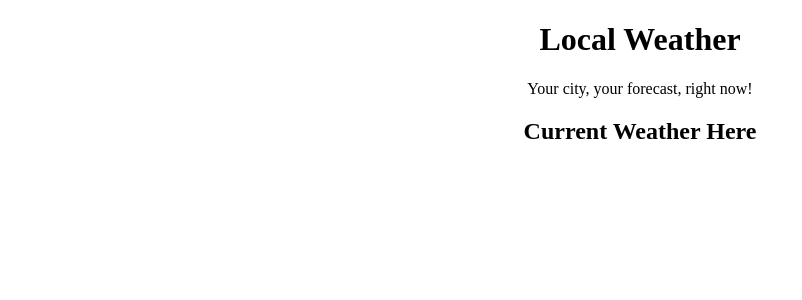
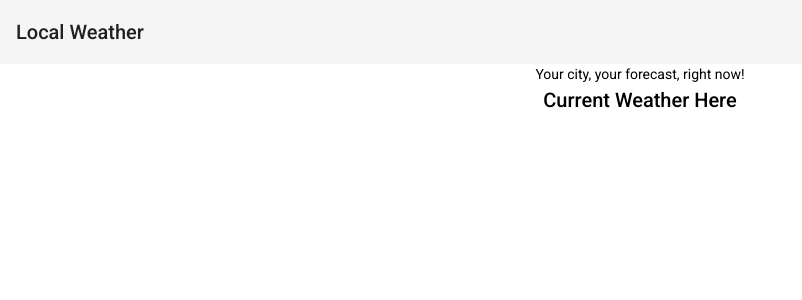
Before and after one commit to IrynaKysil/local-weather-app, an Angular app: page / in a window 1280 px wide. Shown: the top 300 px of the page, without its empty margins (0-802 px from the left). Built offline with nearby package versions, Linux system fonts and the light colour scheme; no server answers.

Commit message:
Adding Angular Material

```diff
--- a/angular.json
+++ b/angular.json
@@ -24,6 +24,7 @@
               "src/assets"
             ],
             "styles": [
+              "./node_modules/@angular/material/prebuilt-themes/indigo-pink.css",
               "src/styles.css"
             ],
             "scripts": []
@@ -88,6 +89,7 @@
               "src/assets"
             ],
             "styles": [
+              "./node_modules/@angular/material/prebuilt-themes/indigo-pink.css",
               "src/styles.css"
             ],
             "scripts": []
@@ -119,6 +121,7 @@
           }
         }
       }
-    }},
+    }
+  },
   "defaultProject": "local-weather-app"
 }
--- a/package.json
+++ b/package.json
@@ -12,10 +12,12 @@
   "private": true,
   "dependencies": {
     "@angular/animations": "~9.1.6",
+    "@angular/cdk": "^9.2.4",
     "@angular/common": "~9.1.6",
     "@angular/compiler": "~9.1.6",
     "@angular/core": "~9.1.6",
     "@angular/forms": "~9.1.6",
+    "@angular/material": "^9.2.4",
     "@angular/platform-browser": "~9.1.6",
     "@angular/platform-browser-dynamic": "~9.1.6",
     "@angular/router": "~9.1.6",
--- a/src/app/app.component.html
+++ b/src/app/app.component.html
@@ -1,7 +1,7 @@
 <div style="text-align:center">
-  <h1>
+  <mat-toolbar>
     Local Weather
-  </h1>
+  </mat-toolbar>
   <div>Your city, your forecast, right now!</div>
   <h2>Current Weather Here</h2>
   <app-current-weather></app-current-weather>
--- a/src/app/app.module.ts
+++ b/src/app/app.module.ts
@@ -6,6 +6,8 @@ import { AppComponent } from './app.component';
 import { CurrentWeatherComponent } from './current-weather/current-weather.component';
 import { WeatherService } from './weather/weather.service';
 import { HttpClientModule } from '@angular/common/http';
+import { BrowserAnimationsModule } from '@angular/platform-browser/animations';
+import { MatToolbarModule } from '@angular/material/toolbar';
 
 @NgModule({
   declarations: [
@@ -15,7 +17,9 @@ import { HttpClientModule } from '@angular/common/http';
   imports: [
     BrowserModule,
     AppRoutingModule,
-    HttpClientModule
+    HttpClientModule,
+    BrowserAnimationsModule,
+    MatToolbarModule
   ],
   providers: [WeatherService],
   bootstrap: [AppComponent]
--- a/src/index.html
+++ b/src/index.html
@@ -6,8 +6,10 @@
   <base href="/">
   <meta name="viewport" content="width=device-width, initial-scale=1">
   <link rel="icon" type="image/x-icon" href="favicon.ico">
+  <link href="https://fonts.googleapis.com/css?family=Roboto:300,400,500&display=swap" rel="stylesheet">
+  <link href="https://fonts.googleapis.com/icon?family=Material+Icons" rel="stylesheet">
 </head>
-<body>
+<body class="mat-typography">
   <app-root></app-root>
 </body>
 </html>
--- a/src/styles.css
+++ b/src/styles.css
@@ -1 +1,4 @@
 /* You can add global styles to this file, and also import other style files */
+
+html, body { height: 100%; }
+body { margin: 0; font-family: Roboto, "Helvetica Neue", sans-serif; }
```
Also changed, not shown: 1 other file (tests, documents, lock files or other folders).
